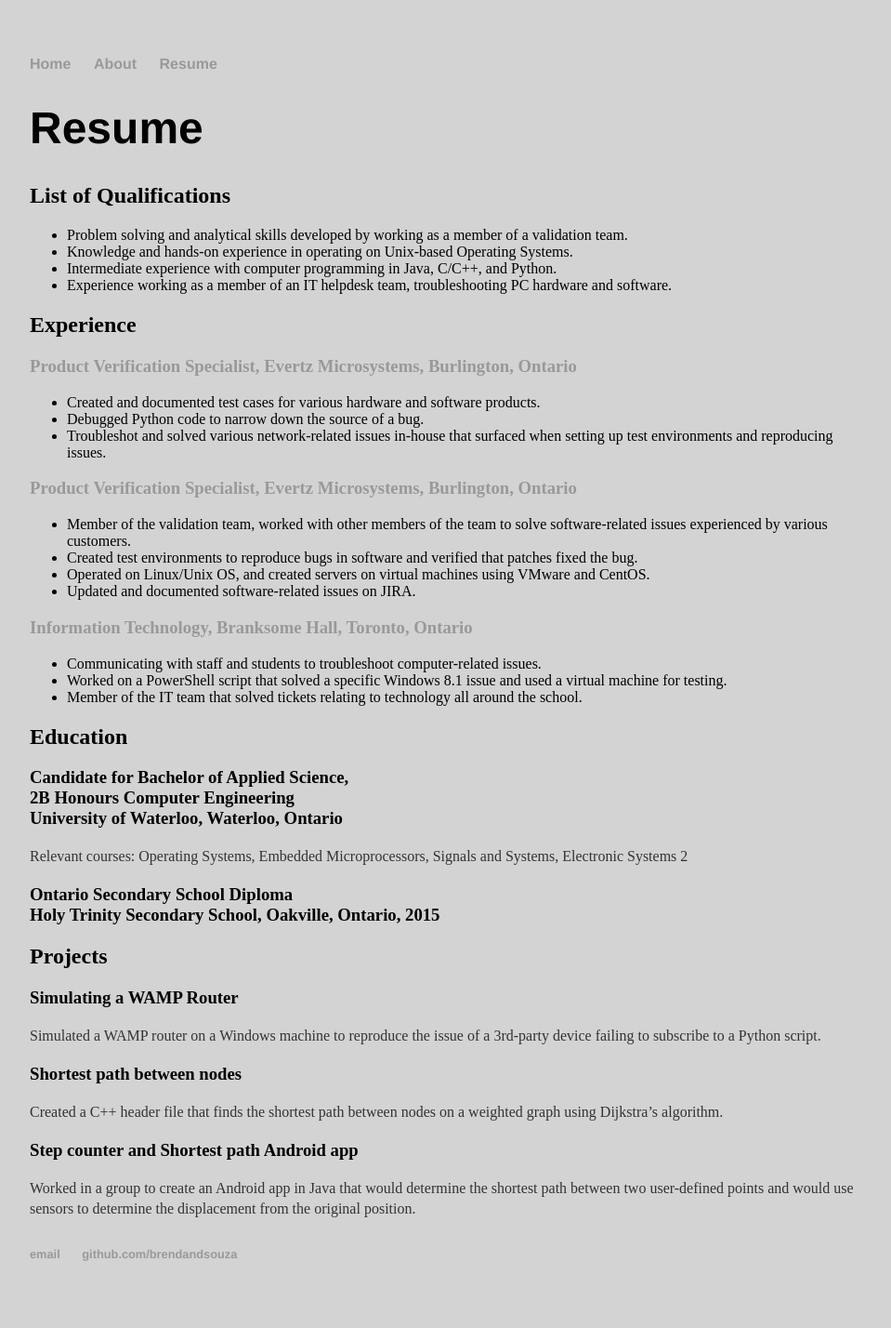
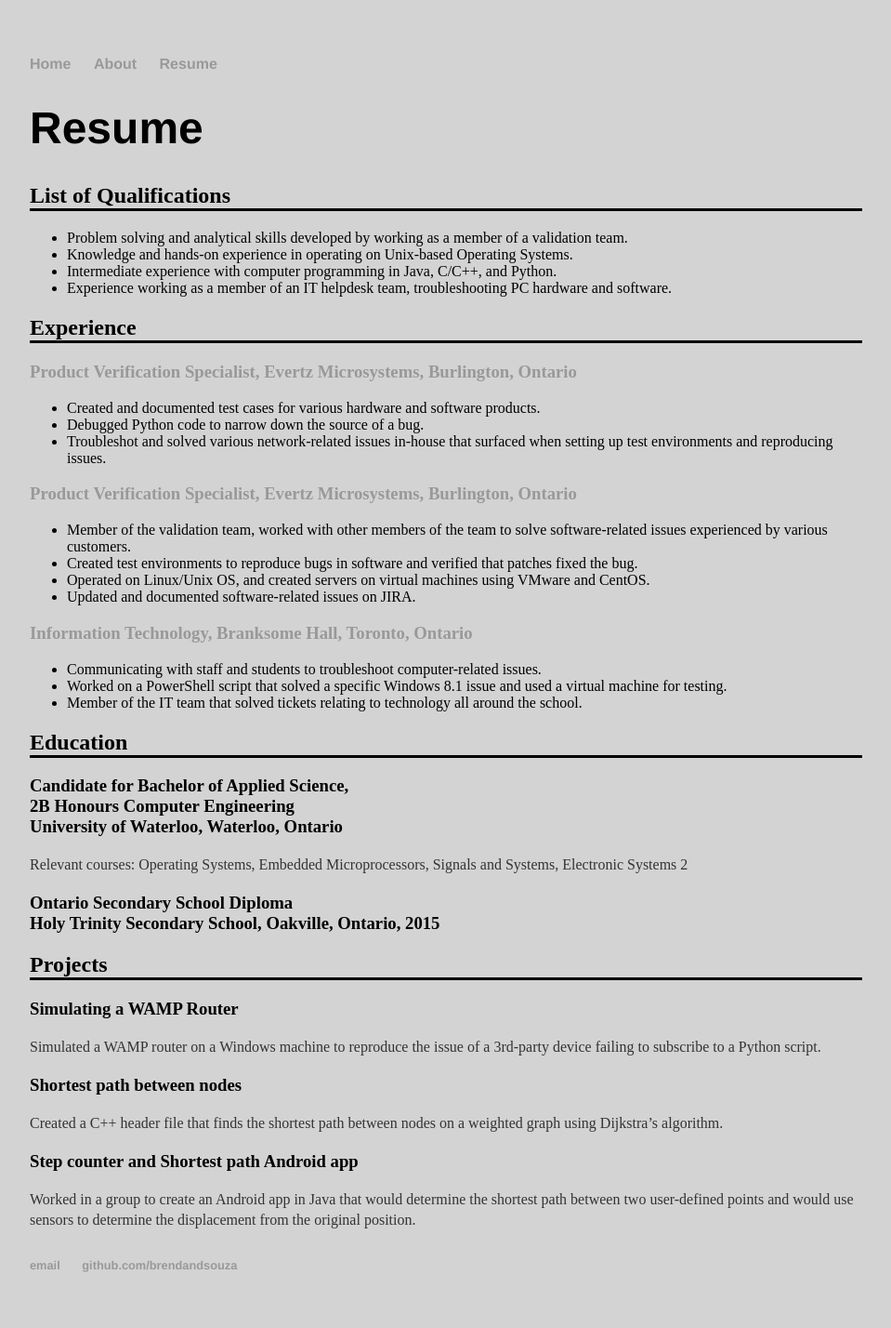
Before and after one commit to brendandsouza/brendandsouza.github.io, a Jekyll site: the page built from resume/resume.html, in a window 1280 px wide. Shown: the whole page at 93% size, without its empty margins (160-1119 px from the left). Built offline with Jekyll 4.4.1, drawn with Linux system fonts in a browser that asks for light colours; nearby versions of some CDN libraries.

Commit message:
resume border updates

```diff
--- a/css/main.css
+++ b/css/main.css
@@ -24,6 +24,13 @@ h1 {
     font-size: 3em;
     font-family:'Helvetica', 'Arial', 'Sans-Serif';
 }
+h2{
+    border-style: solid;
+    border-color: black;
+    border-left-style: none;
+    border-top-style: none;
+    border-right-style: none;
+}
 p {
     font-size: 1em;
     line-height: 1.4em;
```
